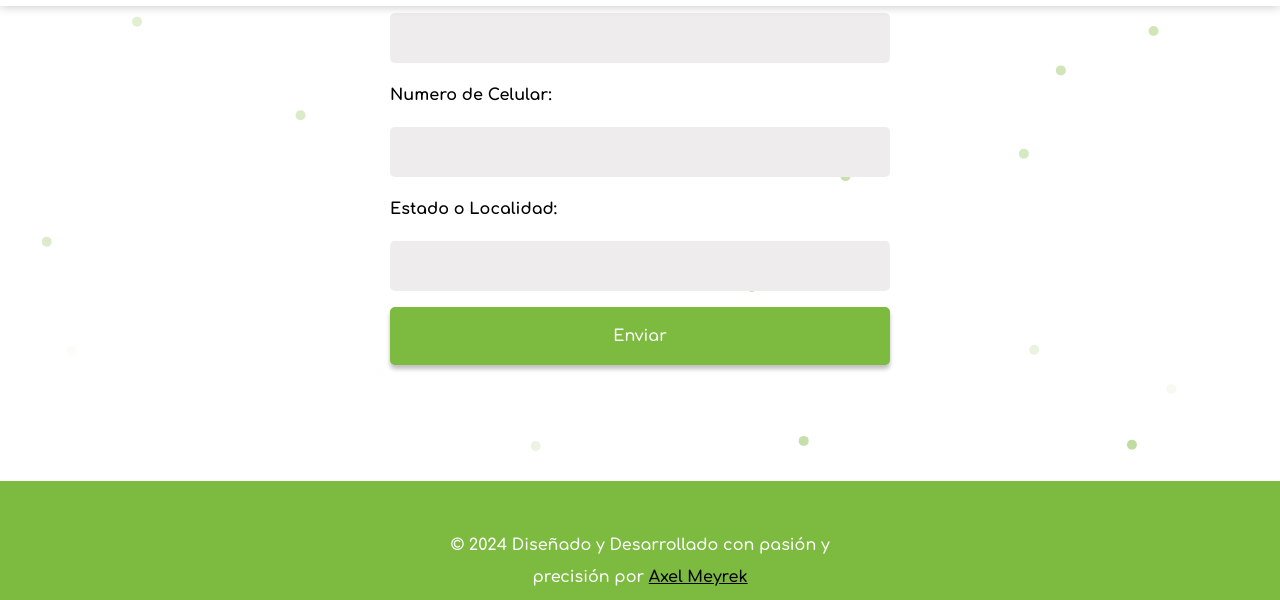
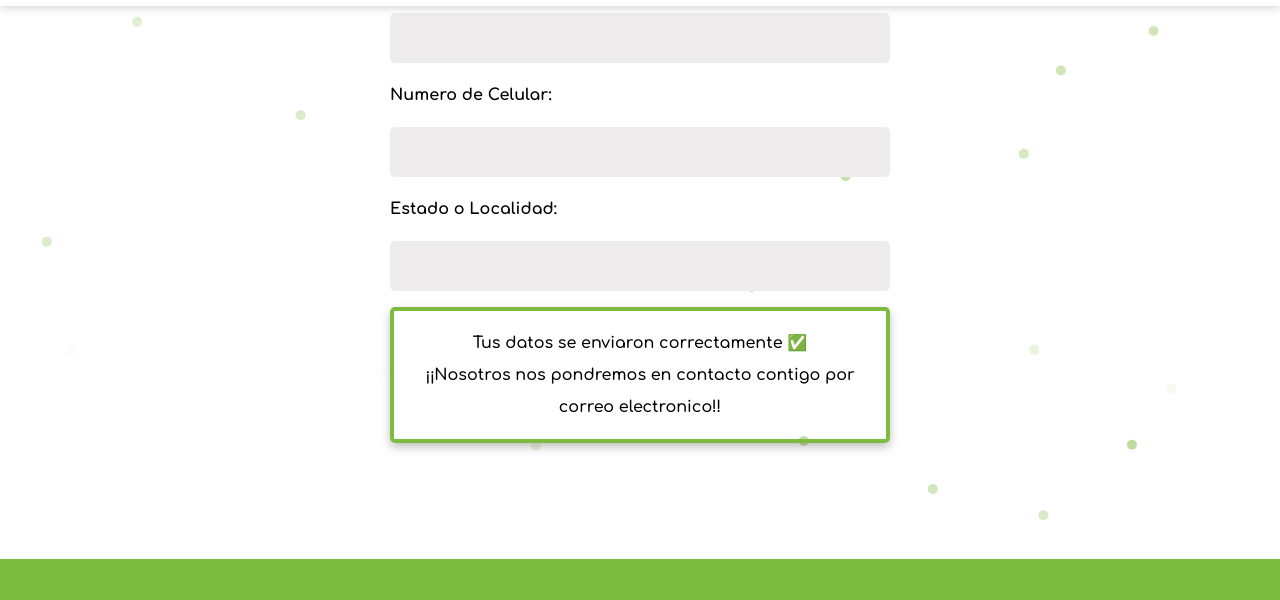
Before and after one commit to Axel-Meyrek/Academia-Arte-Musical-LandingPage, a website: page index.html in a window 1280 px wide. Both pictures are taken after typing "Sample", "Sample", "name@example.com", "5", "Sample" into the empty fields and a click on the button "Enviar". Shown: the part 11548-12148 px from the top of the page. Before the commit the page ends 12000 px from the top, so only its background shows below. After the commit the page ends 12000 px from the top, so only its background shows below. Drawn offline with nearby package versions, Linux system fonts and the light colour scheme; no server answers.

Commit message:
Show Alert of the send form

```diff
--- a/app.js
+++ b/app.js
@@ -88,8 +88,18 @@ const saveCliente = async e => {
     }
 
     cleanInputs();
+    showAlertForm();
 }
 
+const removeButtonFormulario = () => {
+    $buttonFormulario.remove();
+}
+
+const showAlertForm = () => {
+    const $alertForm =  document.querySelector('#alertForm')
+    $buttonFormulario.remove();
+    $alertForm.style.visibility = 'visible';
+}
 
 
 //EVENTOS
--- a/index.html
+++ b/index.html
@@ -608,7 +608,12 @@
                 <input id="estadoLocalidad" class="formulario_input" type="text">
 
                 <button id="buttonFormulario" class="formulario_button">Enviar</button>
+                <div id="alertForm" class="alertForm">
+                    <p>Tus datos se enviaron correctamente ✅</p>
+                    <p>¡¡Nosotros nos pondremos en contacto contigo por correo electronico!!</p>
+                </div>
             </form>
+
         </section>
     </main>
 
--- a/style.css
+++ b/style.css
@@ -884,3 +884,17 @@ summary{
     width: 100%;
     text-align: center;
 }
+
+/* ALERT FORMULARIO */
+.alertForm{
+    border: 4px solid var(--colorEnfasis);
+    border-radius: 5px;
+    padding: 1em;
+    max-width: 500px;
+    width: 100%;
+    margin: 0 auto;
+    text-align: center;
+    font-weight: var(--bold);
+    box-shadow: 0 4px 10px var(--colorShadow);
+    visibility: hidden;
+}
```
